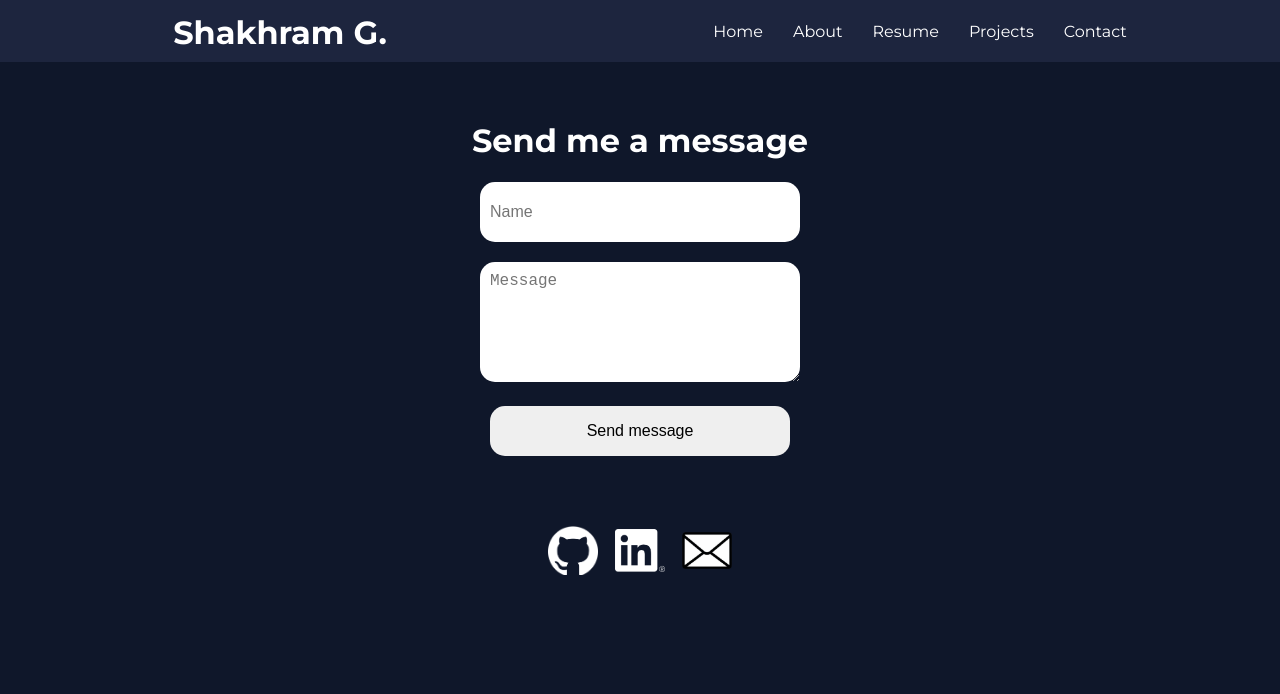
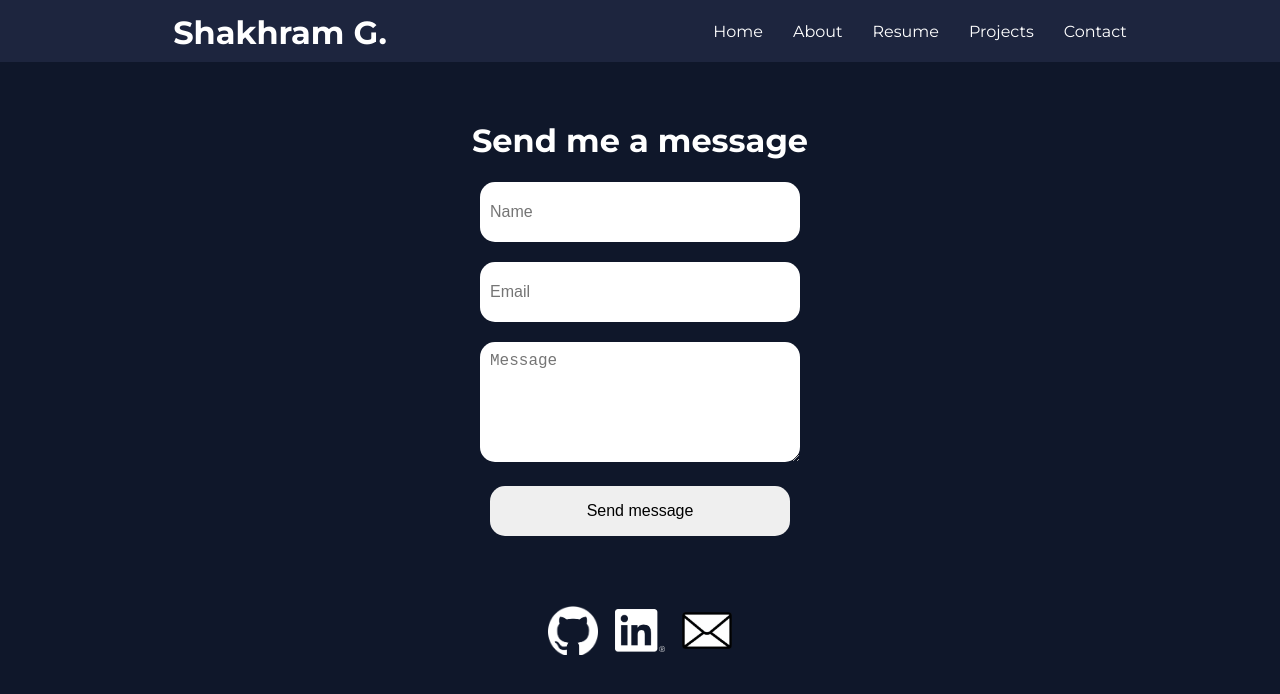
Before and after one commit to sgafurov/portfolio, a React (Create React App) app in the folder portfolio/: page /contact in a window 1280 px wide. Shown: the top 694 px of the page. Built offline with nearby package versions, Linux system fonts and the light colour scheme.

Commit message:
Add input for email

```diff
--- a/portfolio/src/components/Contact.js
+++ b/portfolio/src/components/Contact.js
@@ -7,11 +7,12 @@ import "../styles/Contact.css";
 export const Contact = () => {
   const [formData, setFormData] = useState({
     name: "",
+    email: "",
     message: "",
   });
 
   const resetForm = () => {
-    setFormData({ name: "", message: "" });
+    setFormData({ name: "", email: "", message: "" });
   };
 
   const handleChange = (e) => {
@@ -25,7 +26,7 @@ export const Contact = () => {
 
   const handleSubmit = (e) => {
     e.preventDefault();
-    if (formData.name == "" || formData.message == "") {
+    if (formData.name == "" || formData.email == "" || formData.message == "") {
       alert("Error: form is empty.");
     } else {
       alert("Message sent. Thank you!");
@@ -44,6 +45,16 @@ export const Contact = () => {
             name="name"
             value={formData.name}
             placeholder="Name"
+            onChange={handleChange}
+          />
+        </label>
+        <label>
+          <input
+            className="email"
+            type="text"
+            name="email"
+            value={formData.email}
+            placeholder="Email"
             onChange={handleChange}
           />
         </label>
--- a/portfolio/src/styles/Contact.css
+++ b/portfolio/src/styles/Contact.css
@@ -15,7 +15,7 @@
     padding: 10px;
 }
 
-.contact-form .name {
+.contact-form .name,  .contact-form .email{
     min-height: 40px;
 }
 
```
